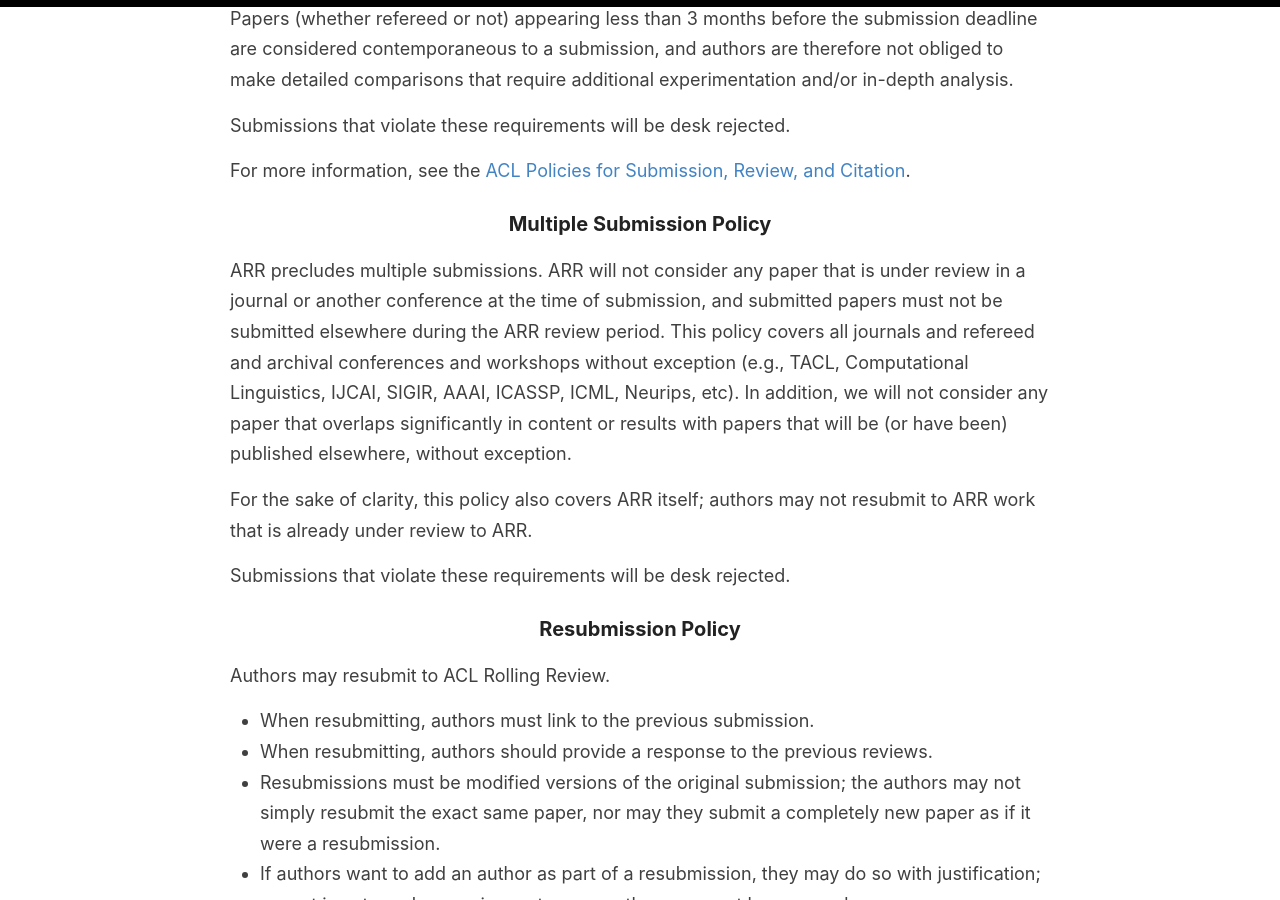
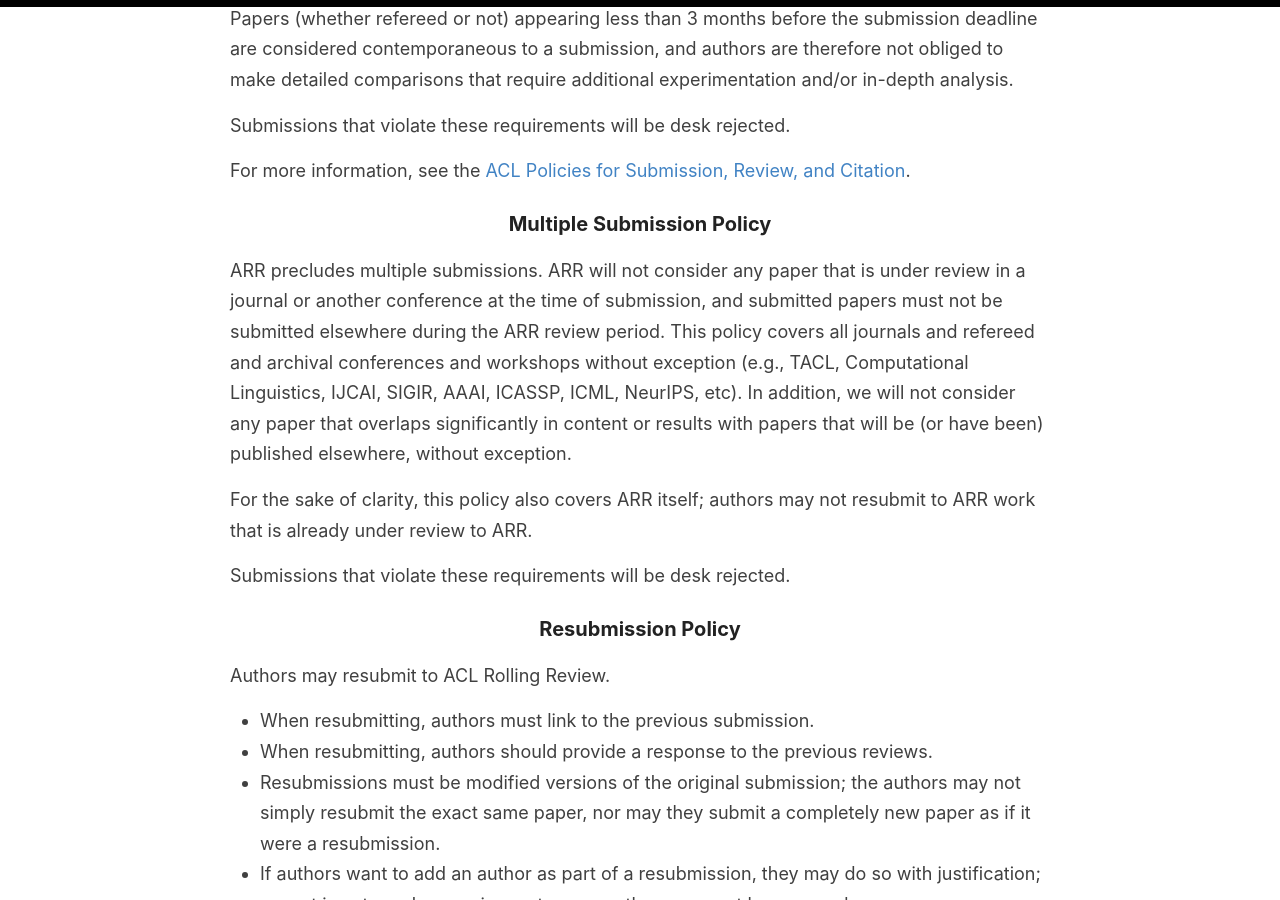
Before and after one commit to amitmerchant1990/reverie, a Jekyll site: the page built from cfp.md, in a window 1280 px wide and 900 px high, scrolled down 4421 px. Built offline with Jekyll 4.4.1, drawn with Linux system fonts in a browser that asks for light colours.

Commit message:
Update cfp.md

```diff
--- a/cfp.md
+++ b/cfp.md
@@ -106,7 +106,7 @@
 
 ### Multiple Submission Policy
 
-ARR precludes multiple submissions. ARR will not consider any paper that is under review in a journal or another conference at the time of submission, and submitted papers must not be submitted elsewhere during the ARR review period. This policy covers all journals and refereed and archival conferences and workshops without exception  (e.g., TACL, Computational Linguistics, IJCAI, SIGIR, AAAI, ICASSP, ICML, Neurips, etc).
+ARR precludes multiple submissions. ARR will not consider any paper that is under review in a journal or another conference at the time of submission, and submitted papers must not be submitted elsewhere during the ARR review period. This policy covers all journals and refereed and archival conferences and workshops without exception  (e.g., TACL, Computational Linguistics, IJCAI, SIGIR, AAAI, ICASSP, ICML, NeurIPS, etc).
 In addition, we will not consider any paper that overlaps significantly in content or results with papers that will be (or have been) published elsewhere, without exception.
 
 For the sake of clarity, this policy also covers ARR itself; authors may not resubmit to ARR work that is already under review to ARR.
```
